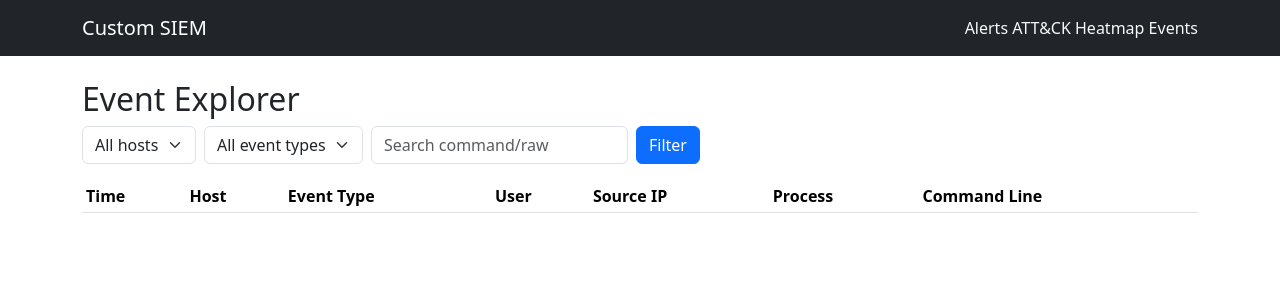
After one commit to VasilisZugravu/open-siem, a Flask app: page /events in a window 1280 px wide. The commit adds this page. Shown: the top 300 px of the page. Run offline with Flask 3, Linux system fonts and the light colour scheme; lists and menus that the app fills with data are empty.

Commit message:
feat: add event explorer view

```diff
--- a/app/dashboard/routes.py
+++ b/app/dashboard/routes.py
@@ -74,3 +74,46 @@ def heatmap():
     rows.sort(key=lambda r: (r["tactic"], r["technique"]))
 
     return render_template("heatmap.html", rows=rows)
+
+
+@dashboard_bp.route("/events")
+def event_explorer():
+    query = Event.query
+
+    host = request.args.get("host")
+    event_type = request.args.get("event_type")
+    search = request.args.get("search")
+
+    if host:
+        query = query.filter(Event.host == host)
+    if event_type:
+        query = query.filter(Event.event_type == event_type)
+    if search:
+        query = query.filter(
+            db.or_(
+                Event.command_line.contains(search),
+                Event.raw.contains(search),
+            )
+        )
+
+    events = query.order_by(Event.timestamp.desc()).limit(100).all()
+
+    hosts_query = db.session.query(Event.host).distinct()
+    if event_type:
+        hosts_query = hosts_query.filter(Event.event_type == event_type)
+    hosts = sorted({row[0] for row in hosts_query.all()})
+
+    event_types_query = db.session.query(Event.event_type).distinct()
+    if host:
+        event_types_query = event_types_query.filter(Event.host == host)
+    event_types = sorted({row[0] for row in event_types_query.all()})
+
+    return render_template(
+        "event_explorer.html",
+        events=events,
+        hosts=hosts,
+        event_types=event_types,
+        selected_host=host or "",
+        selected_event_type=event_type or "",
+        search=search or "",
+    )
--- a/app/dashboard/templates/base.html
+++ b/app/dashboard/templates/base.html
@@ -12,6 +12,7 @@
             <div>
                 <a class="nav-link d-inline text-light" href="{{ url_for('dashboard.alert_feed') }}">Alerts</a>
                 <a class="nav-link d-inline text-light" href="{{ url_for('dashboard.heatmap') }}">ATT&amp;CK Heatmap</a>
+                <a class="nav-link d-inline text-light" href="{{ url_for('dashboard.event_explorer') }}">Events</a>
             </div>
         </div>
     </nav>
--- /dev/null
+++ b/app/dashboard/templates/event_explorer.html
@@ -0,0 +1,47 @@
+{% extends "base.html" %}
+{% block title %}Event Explorer{% endblock %}
+{% block content %}
+<h2>Event Explorer</h2>
+<form method="get" class="row g-2 mb-3">
+    <div class="col-auto">
+        <select name="host" class="form-select">
+            <option value="">All hosts</option>
+            {% for h in hosts %}
+            <option value="{{ h }}" {% if h == selected_host %}selected{% endif %}>{{ h }}</option>
+            {% endfor %}
+        </select>
+    </div>
+    <div class="col-auto">
+        <select name="event_type" class="form-select">
+            <option value="">All event types</option>
+            {% for et in event_types %}
+            <option value="{{ et }}" {% if et == selected_event_type %}selected{% endif %}>{{ et }}</option>
+            {% endfor %}
+        </select>
+    </div>
+    <div class="col-auto">
+        <input type="text" name="search" class="form-control" placeholder="Search command/raw" value="{{ search }}">
+    </div>
+    <div class="col-auto">
+        <button type="submit" class="btn btn-primary">Filter</button>
+    </div>
+</form>
+<table class="table table-sm table-striped">
+    <thead>
+        <tr><th>Time</th><th>Host</th><th>Event Type</th><th>User</th><th>Source IP</th><th>Process</th><th>Command Line</th></tr>
+    </thead>
+    <tbody>
+        {% for event in events %}
+        <tr>
+            <td>{{ event.timestamp.strftime("%Y-%m-%d %H:%M:%S") }}</td>
+            <td>{{ event.host }}</td>
+            <td>{{ event.event_type }}</td>
+            <td>{{ event.user or "" }}</td>
+            <td>{{ event.src_ip or "" }}</td>
+            <td>{{ event.process_name or "" }}</td>
+            <td><code>{{ event.command_line or event.raw or "" }}</code></td>
+        </tr>
+        {% endfor %}
+    </tbody>
+</table>
+{% endblock %}
```
Also changed, not shown: tests/test_dashboard.py (+59 -0 lines).
